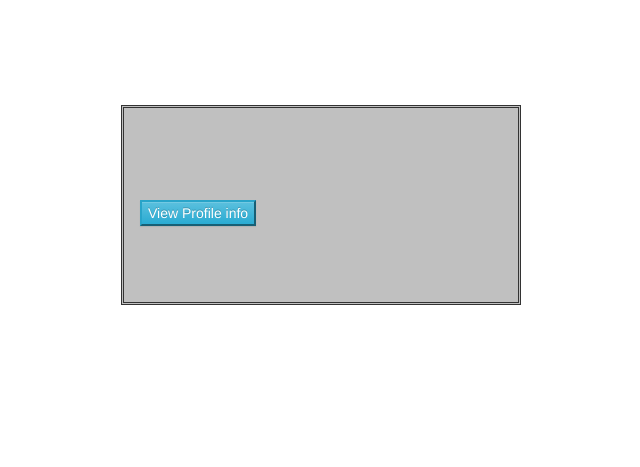
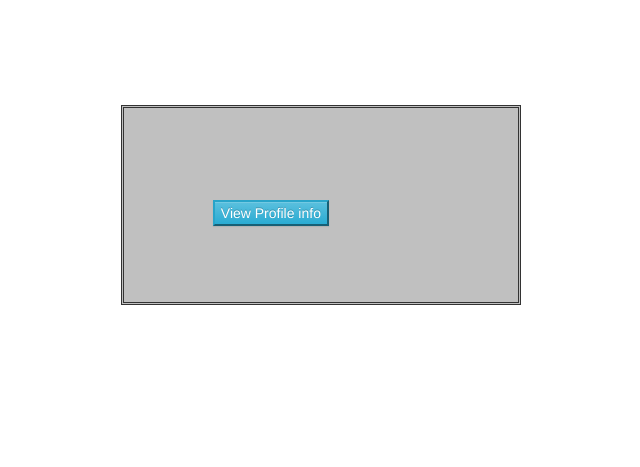
Before and after one commit to sxHelloWorld/SWEN-344-API-Project, a PHP site: page /employeeHome.php in a window 1280 px wide. Shown: the part 195-662 px from the top of the page, without its empty margins (319-959 px from the left). Run offline with PHP 8.4, Linux system fonts and the light colour scheme.

Commit message:
messing around with styling more

```diff
--- a/website/html/css/Home.css
+++ b/website/html/css/Home.css
@@ -9,7 +9,7 @@
     left: 50%;
 }
 #buttons {
-	margin-left: justify;
+	margin-left: 20%;
     margin-top: 25%;
     padding: 1px;
 }
```
